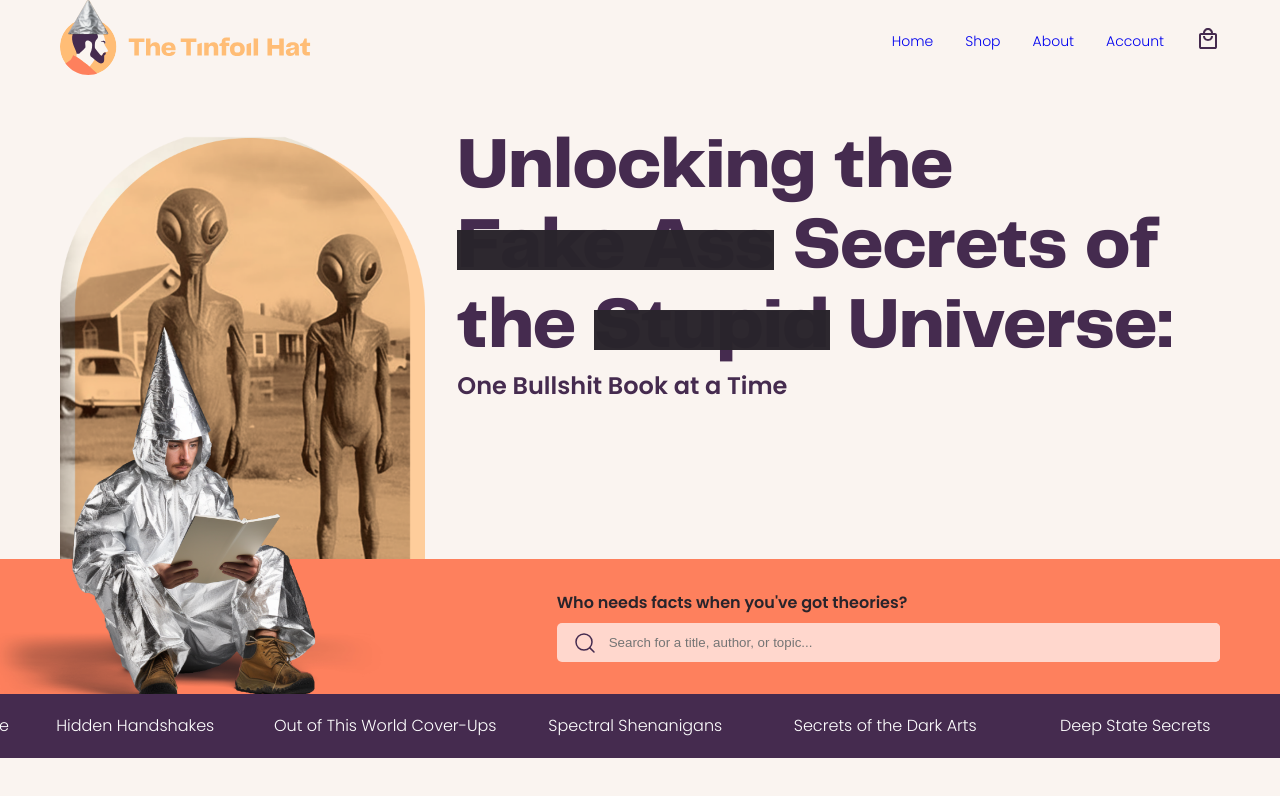
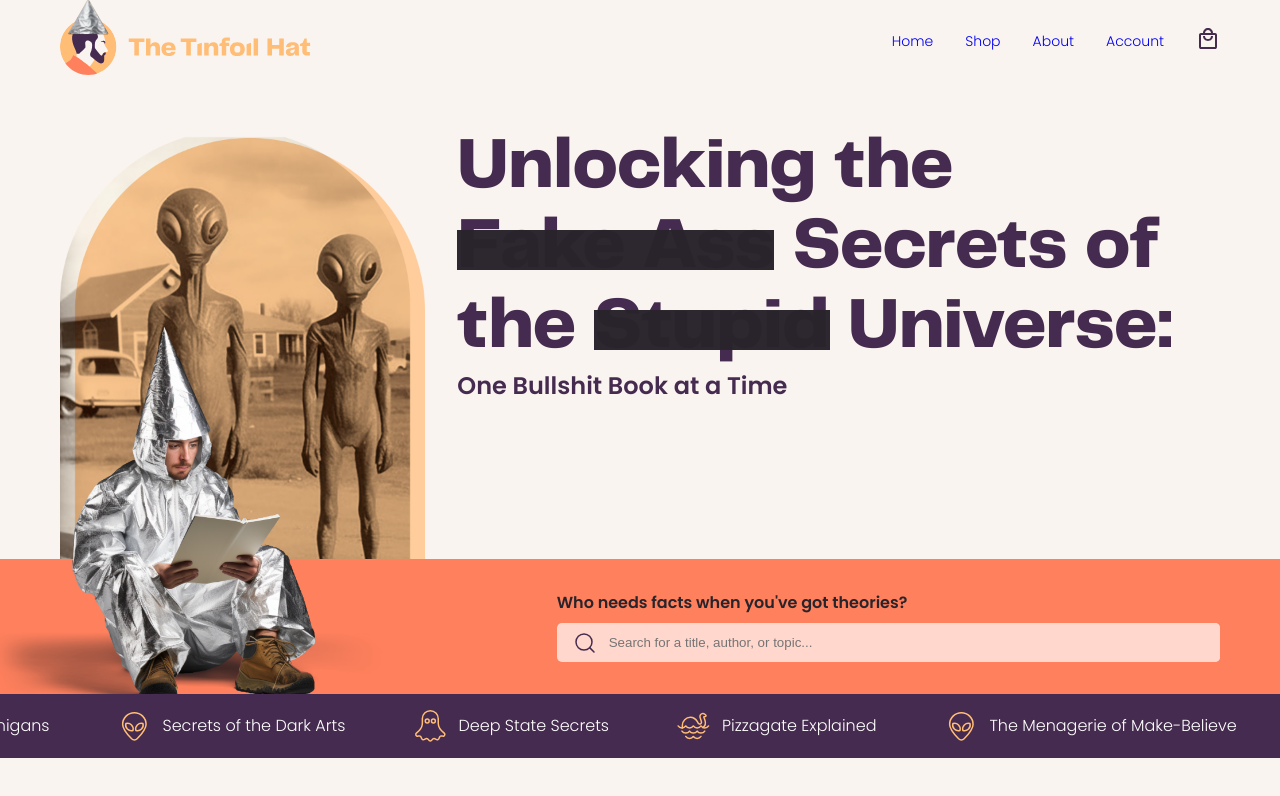
Before and after one commit to megan-livefront/Minnebar2023, a Next.js app: page / in a window 1280 px wide. Shown: the top 796 px of the page. Built offline with nearby package versions, Linux system fonts and the light colour scheme.

Commit message:
scroll categories not glitching and looking good

```diff
--- a/src/components/blocks/ScrollingCategoriesBar/index.module.scss
+++ b/src/components/blocks/ScrollingCategoriesBar/index.module.scss
@@ -1,17 +1,21 @@
 @use "../../../styles/index.scss" as *;
 
-$animationSpeed: 40s;
+$animationSpeed: 10s;
 
 @keyframes scroll {
-	0% { transform: translateX(0); }
-	100% { transform: translateX(calc(-250px * 7))}
+  0% {
+    transform: translateX(0);
+  }
+  100% {
+    transform: translateX(calc(-2080.64px));
+  }
 }
 
 .slider {
   background: $colorPrimary500;
   height: rem(64px);
   margin: auto;
-	overflow:hidden;
+  overflow: hidden;
   position: relative;
   width: 100%;
   color: white;
@@ -19,14 +23,19 @@ $animationSpeed: 40s;
   .slideTrack {
     animation: scroll $animationSpeed linear infinite;
     display: flex;
-		width: calc(250px * 14);
+    gap: rem(64px);
+    width: fit-content;
   }
 
   .slide {
     height: rem(64px);
-		width: 250px;
+    width: max-content;
     display: flex;
     align-items: center;
     justify-content: center;
+
+    img {
+        margin-right: rem(8px);
     }
   }
+}
--- a/src/components/blocks/ScrollingCategoriesBar/index.tsx
+++ b/src/components/blocks/ScrollingCategoriesBar/index.tsx
@@ -7,7 +7,12 @@ const ScrollingCategoriesBar: React.FunctionComponent = () => {
   return (
     <div className={styles.slider}>
       <div className={styles.slideTrack}>
-        {categories.map(category => ( <div className={styles.slide}>{category.title}</div>))}
+        {categories.map((category) => (
+          <div className={styles.slide}>
+            <img src={category.icon} alt="" />
+            {category.title}
+          </div>
+        ))}
       </div>
     </div>
   );
```
Lines whose indentation alone changed are shown as unchanged.
